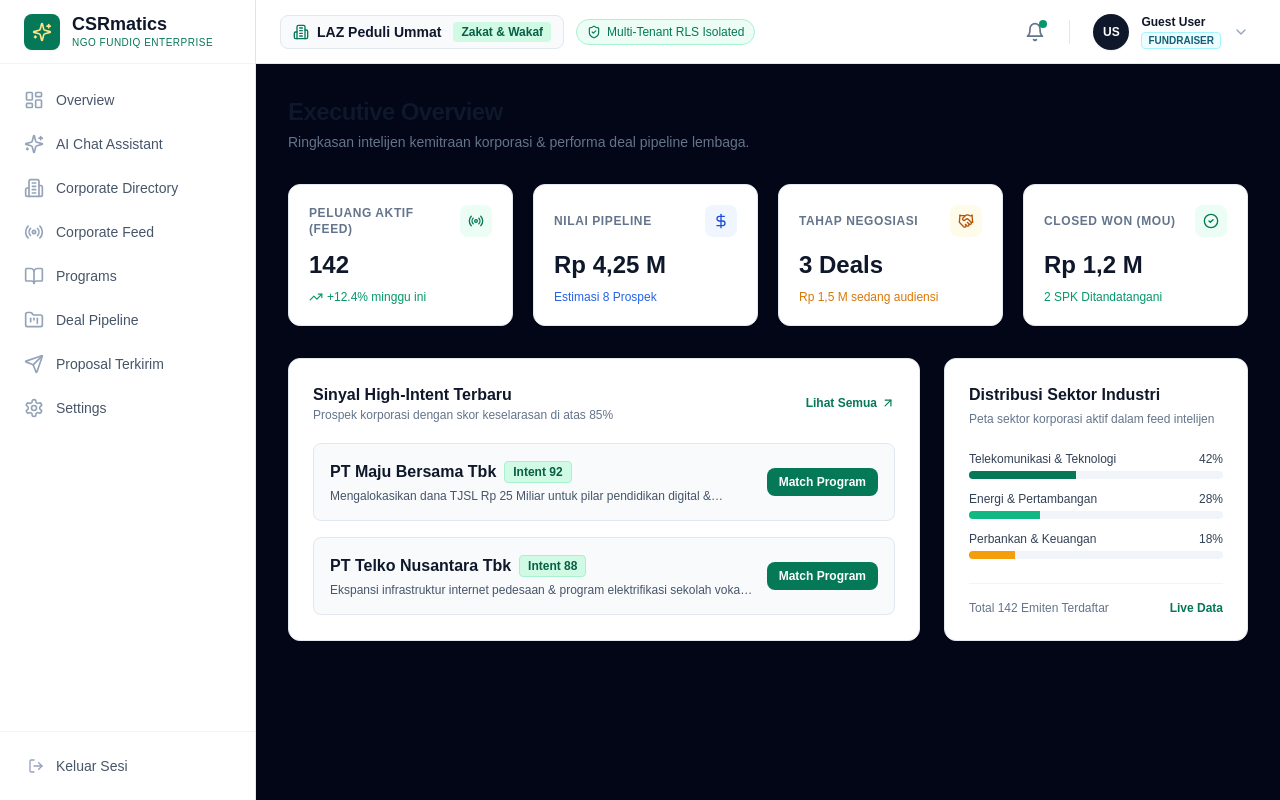
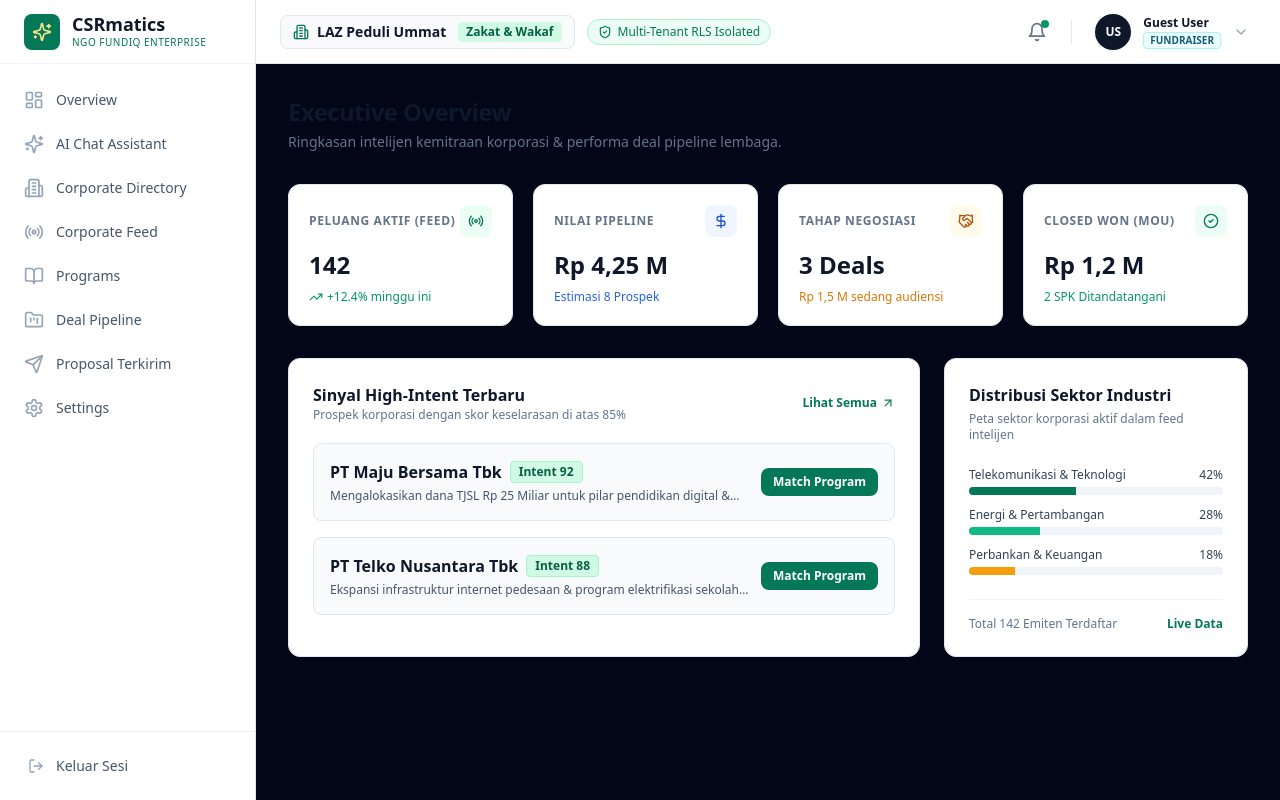
Before and after one commit to Megasolusindo/sovera-csr-dashboard, a Next.js app: page / in a window 1280 px wide. Built offline with nearby package versions, Linux system fonts and the light colour scheme.

Commit message:
fix(styles): install @tailwindcss/typography, add content/ to tailwind config, and update globals.css dark background variables

```diff
--- a/package.json
+++ b/package.json
@@ -23,6 +23,7 @@
     "tailwind-merge": "^2.5.2"
   },
   "devDependencies": {
+    "@tailwindcss/typography": "^0.5.20",
     "@types/node": "^20.16.1",
     "@types/react": "^18.3.3",
     "@types/react-dom": "^18.3.0",
--- a/src/app/globals.css
+++ b/src/app/globals.css
@@ -3,31 +3,31 @@
 @tailwind utilities;
 
 :root {
-  --background: #f8fafc;
-  --foreground: #0f172a;
+  --background: #020617;
+  --foreground: #f8fafc;
 }
 
 body {
   color: var(--foreground);
   background: var(--background);
-  font-family: Arial, Helvetica, sans-serif;
+  font-family: system-ui, -apple-system, BlinkMacSystemFont, 'Segoe UI', Roboto, Oxygen, Ubuntu, Cantarell, 'Open Sans', 'Helvetica Neue', sans-serif;
 }
 
-/* Custom Scrollbar for Kanban Board */
+/* Custom Scrollbar */
 ::-webkit-scrollbar {
   width: 6px;
   height: 6px;
 }
 
 ::-webkit-scrollbar-track {
-  background: #f1f5f9;
+  background: #0f172a;
 }
 
 ::-webkit-scrollbar-thumb {
-  background: #cbd5e1;
+  background: #334155;
   border-radius: 4px;
 }
 
 ::-webkit-scrollbar-thumb:hover {
-  background: #94a3b8;
+  background: #475569;
 }
--- a/tailwind.config.ts
+++ b/tailwind.config.ts
@@ -1,4 +1,5 @@
 import type { Config } from "tailwindcss";
+import typography from "@tailwindcss/typography";
 
 const config: Config = {
   darkMode: ["class"],
@@ -6,6 +7,7 @@
     "./src/pages/**/*.{js,ts,jsx,tsx,mdx}",
     "./src/components/**/*.{js,ts,jsx,tsx,mdx}",
     "./src/app/**/*.{js,ts,jsx,tsx,mdx}",
+    "./content/**/*.{js,ts,jsx,tsx,mdx}",
   ],
   theme: {
     extend: {
@@ -27,6 +29,6 @@
       },
     },
   },
-  plugins: [],
+  plugins: [typography],
 };
 export default config;
```
Also changed, not shown: 2 other files (tests, documents, lock files or other folders).
